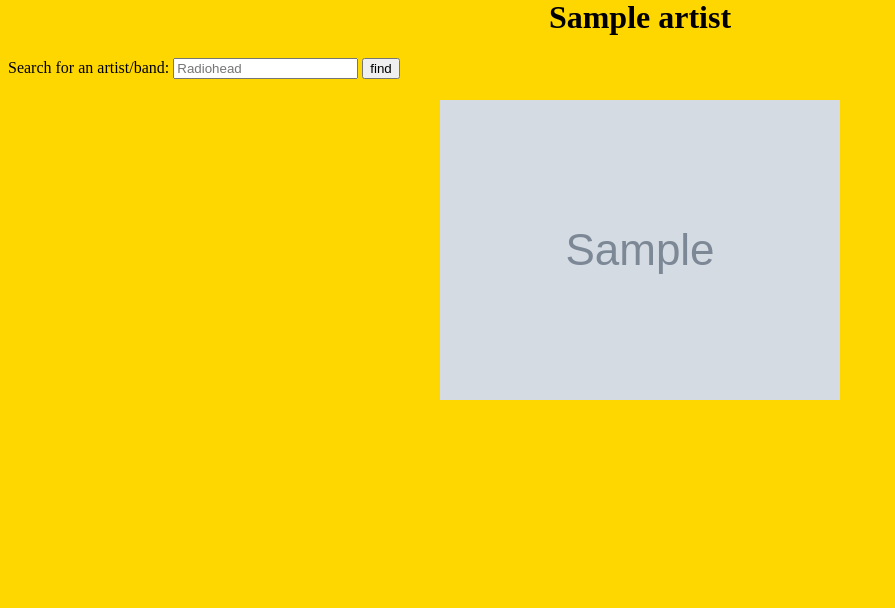
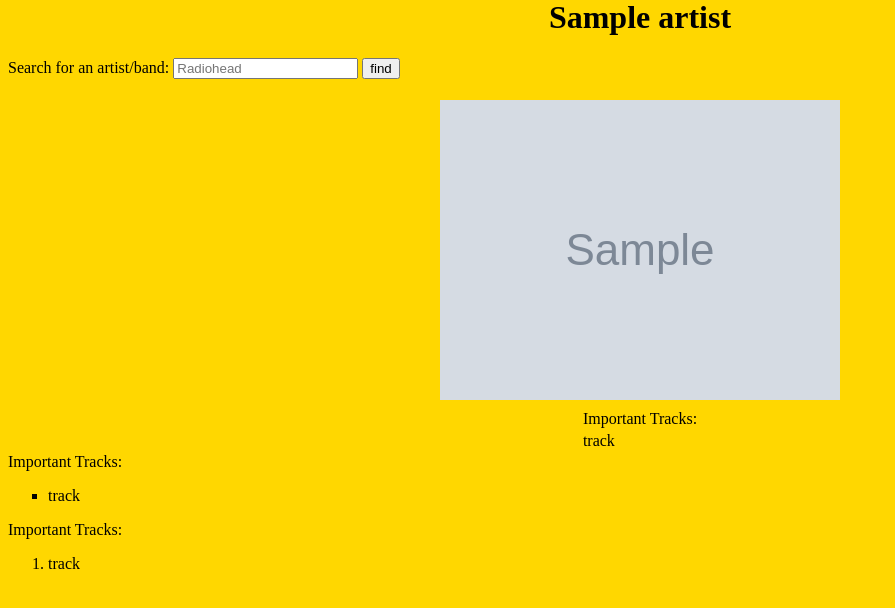
Before and after one commit to CodeSammich/DopeAPI, a Flask app: template templates/Artist.html in a window 1280 px wide. Shown: the part 22-630 px from the top of the page, without its empty margins (0-895 px from the left). Run offline with Flask 2, Linux system fonts and the light colour scheme; the template is opened without the code that fills it: most values are stand-ins (such as "Sample title", 1, 10 or a date in 2020); grey boxes marked "Sample" are stand-in pictures.

Commit message:
added ol, ul, and table for tracks

```diff
--- a/templates/Artist.html
+++ b/templates/Artist.html
@@ -33,6 +33,50 @@
 
     </table>
 
+
+    <table align="center">
+
+    <tr>
+      <td>
+        Important Tracks:
+      </td>
+    </tr>
+    {% if Tracks %}
+      {% for track in Tracks %}
+        <tr>
+          <td>
+            track
+          </td>
+        </tr>
+      {% endfor %}
+    {% endif %}
+
+    </table>
+
+
+    {% if Tracks %}
+      Important Tracks:
+      <ul style="list-style-type:square">
+      {% for track in Tracks %}
+        <li>
+          track
+        </li>
+      {% endfor %}
+      </ul>
+    {% endif %}
+
+    {% if Tracks %}
+      Important Tracks:
+      <ol type="1">
+      {% for track in Tracks %}
+        <li>
+          track
+        </li>
+      {% endfor %}
+      </ol>
+    {% endif %}
+
+
   </body>
 
 </html>
```
